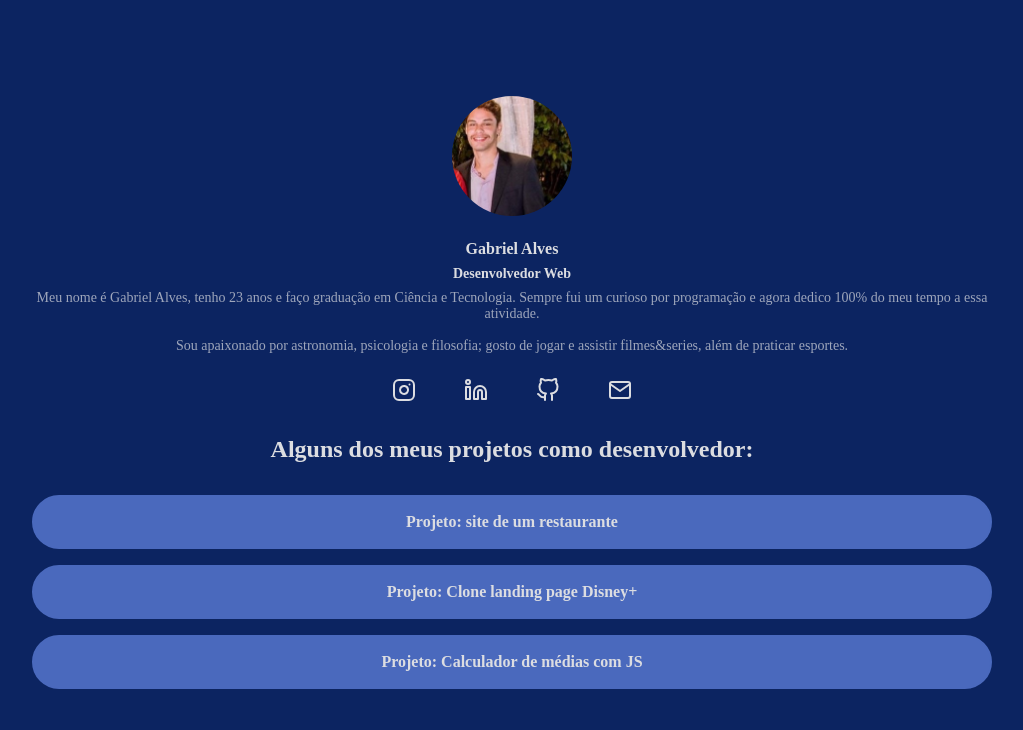
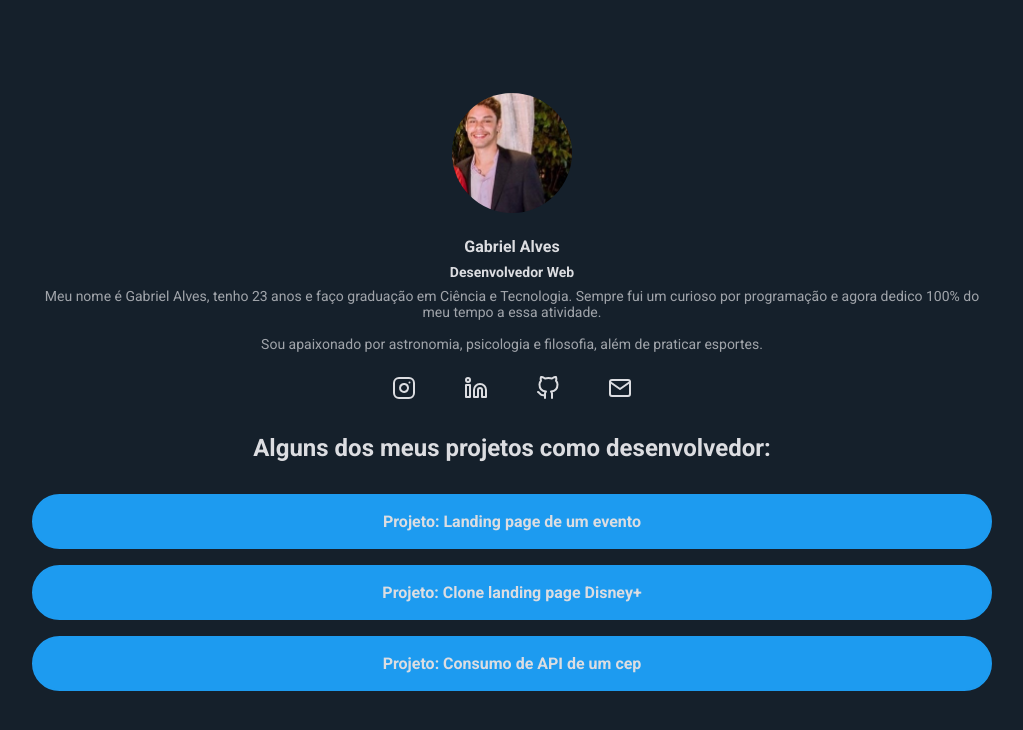
Before and after one commit to alvesgabrieel/pagina-pessoal, a website: page index.html in a window 1280 px wide. Shown: the whole page, without its empty margins (128-1151 px from the left). Drawn offline with nearby package versions, Linux system fonts and the light colour scheme.

Commit message:
update files

```diff
--- a/index.html
+++ b/index.html
@@ -9,44 +9,53 @@
     <link rel="preconnect" href="https://fonts.googleapis.com">
     <link rel="preconnect" href="https://fonts.gstatic.com" crossorigin>
     <link href="https://fonts.googleapis.com/css2?family=Roboto:wght@400;700&display=swap" rel="stylesheet">
+    <link rel="stylesheet" href="https://unpkg.com/aos@next/dist/aos.css" />
 </head>
 <body>
     <div class="container">
         <header>
-                <img class="profile-avatar" src="/src/img/profile.jpeg" alt="">
+                <img data-aos="zoom-in" data-aos-duration="1500" class="profile-avatar" src="/src/img/profile.jpeg" alt="">
                 <div class="profile-bio">
                     <h1 class="profile-bio-name">Gabriel Alves</h1>
                     <h2 class="profile-bio-subtitle">Desenvolvedor Web</h2>
                     <p class="profile-bio-description">
                         Meu nome é Gabriel Alves, tenho 23 anos e faço graduação em Ciência e Tecnologia.
                         Sempre fui um curioso por programação e agora dedico 100% do meu tempo a essa atividade. <br><br>
-                        Sou apaixonado por astronomia, psicologia e filosofia; gosto de jogar e assistir filmes&series, além de praticar esportes.
+                        Sou apaixonado por astronomia, psicologia e filosofia, além de praticar esportes.
                     </p>
                 </div>
         </header>
         <section>
             <nav>
                 <ul class="social-links">
-                    <li><a href="https://www.instagram.com/gabriel_alvesqm/">
+                    <li data-aos="zoom-out" data-aos-duration="1500">
+                        <a href="https://www.instagram.com/gabriel_alvesqm/">
                         <img src="./src/img/instagram.svg" alt="logo instagram">
-                    </a></li>
-                    <li><a href="https://www.linkedin.com/in/gabriel-alves-465414250/">
+                        </a>
+                    </li>
+                    <li data-aos="zoom-out" data-aos-duration="1500">
+                        <a href="https://www.linkedin.com/in/gabriel-alves-465414250/">
                         <img src="./src/img/linkedin.svg" alt="logo linkedin">
-                    </a></li>
-                    <li><a href="https://github.com/alvesgabrieel">
+                        </a>
+                    </li>
+                    <li data-aos="zoom-out" data-aos-duration="1500">
+                        <a href="https://github.com/alvesgabrieel">
                         <img src="./src/img/github.svg" alt="logo github">
-                    </a></li>
-                    <li><a href="">
+                        </a>
+                    </li>
+                    <li data-aos="zoom-out" data-aos-duration="1500">
+                        <a href="">
                         <img src="./src/img/mail.svg" alt="logo email">
-                    </a></li>
+                        </a>
+                    </li>
                 </ul>
             </nav>
             <nav>
                 <h2 class="title-projects-list">Alguns dos meus projetos como desenvolvedor:</h2>
-                <ul class="projects-list">
+                <ul data-aos="zoom-in" data-aos-duration="1500" class="projects-list">
                     <li class="projects-list-item">
-                        <a href="https://restaurante-bs.vercel.app/">
-                            Projeto: site de um restaurante
+                        <a href="https://landing-page-evento.vercel.app/">
+                            Projeto: Landing page de um evento
                         </a>
                     </li>
                     <li class="projects-list-item">
@@ -55,13 +64,16 @@
                         </a>
                     </li>
                     <li class="projects-list-item">
-                        <a href="https://gabriel-projeto-calcular-medias.vercel.app/">
-                            Projeto: Calculador de médias com JS
+                        <a href="https://github.com/alvesgabrieel/teste_consumoAPIcep">
+                            Projeto: Consumo de API de um cep
                         </a>
                     </li>
                 </ul>
             </nav>
         </section>
     </div>
+
+    <script src="https://unpkg.com/aos@next/dist/aos.js"></script>
+    <script>AOS.init()</script>
 </body>
 </html>
--- a/src/styles/main.less
+++ b/src/styles/main.less
@@ -11,6 +11,7 @@
     margin: 0;
     padding: 0;
     box-sizing: border-box;
+    font-family: 'Roboto', sans-serif;
 }
 
 body {
--- a/src/styles/mapas.less
+++ b/src/styles/mapas.less
@@ -1,5 +1,5 @@
 #colors() {
-    backgroundColor: #0c2461;
-    buttonColor: #4a69bd;
+    backgroundColor: #15202b;
+    buttonColor: #1d9bf0;
     textColor: #dcdde1;
 }
```
Also changed, not shown: build/styles/main.css.
